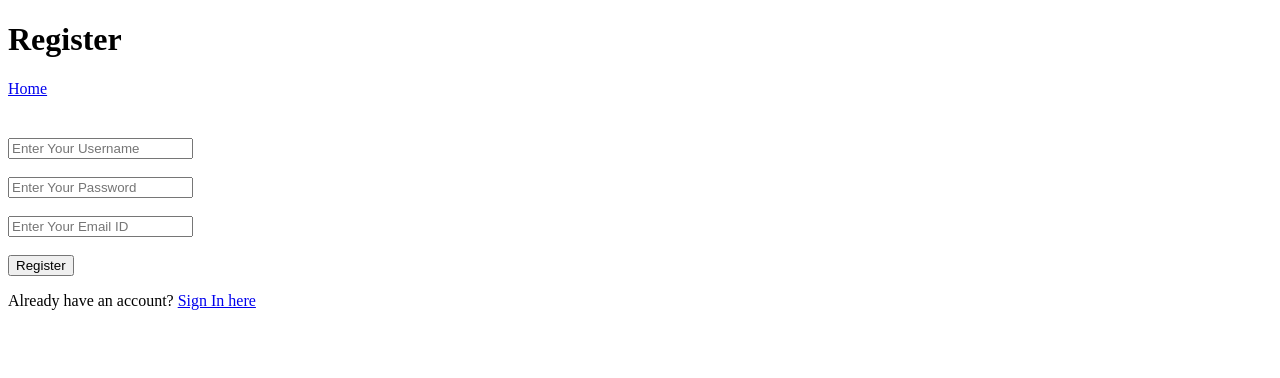
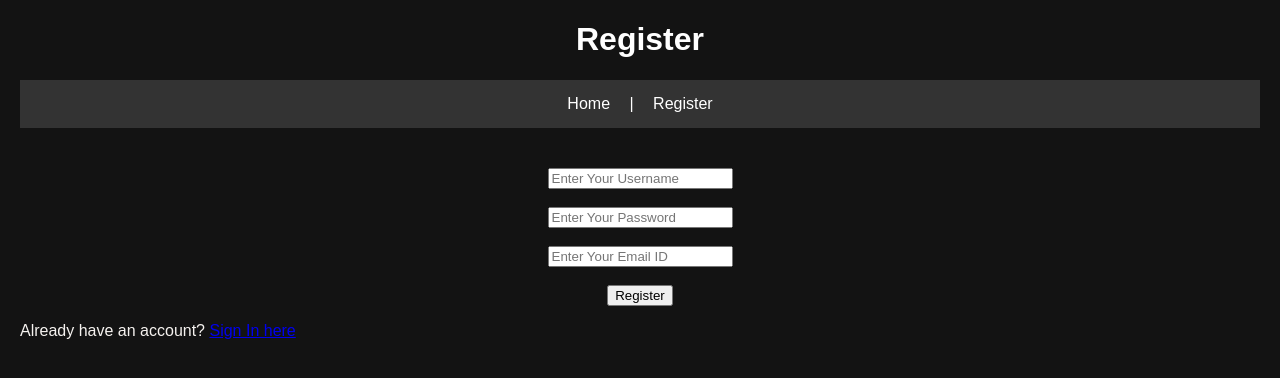
Before and after one commit to memit0/nws, a Flask app: page /register in a window 1280 px wide. Shown: the top 378 px of the page. Run offline with Flask 3, Linux system fonts and the light colour scheme; some libraries are stand-ins or nearby versions.

Commit message:
register html

```diff
--- a/templates/register.html
+++ b/templates/register.html
@@ -7,17 +7,18 @@
     <link
       rel="stylesheet"
       type="text/css"
-      href="login.html"
+      href="{{ url_for('static', filename='style.css') }}"
     />
 </head>
 <body>
     <h1>Register</h1>
     <div class="container">
         <nav>
-            <a href="/">Home</a>
+            <a href="/">Home</a> |
+            <a href="register">Register</a>
         </nav>
         <div class="row" style="margin-top: 40px">
-                <form method="POST" action="/form_register">
+                <form method="POST" action="/register">
                     {% if message %}
                     <div class="message">{{ message }}</div>
                     {% endif %}
```
